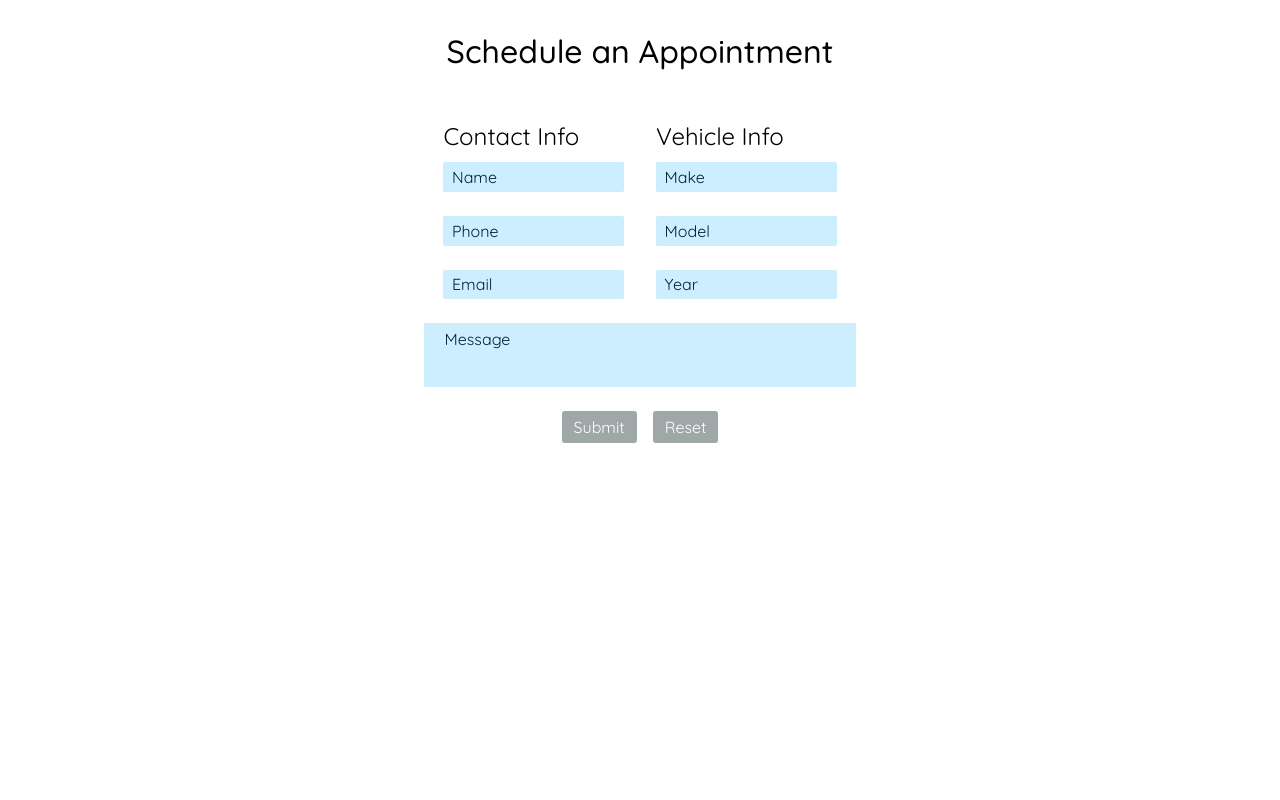
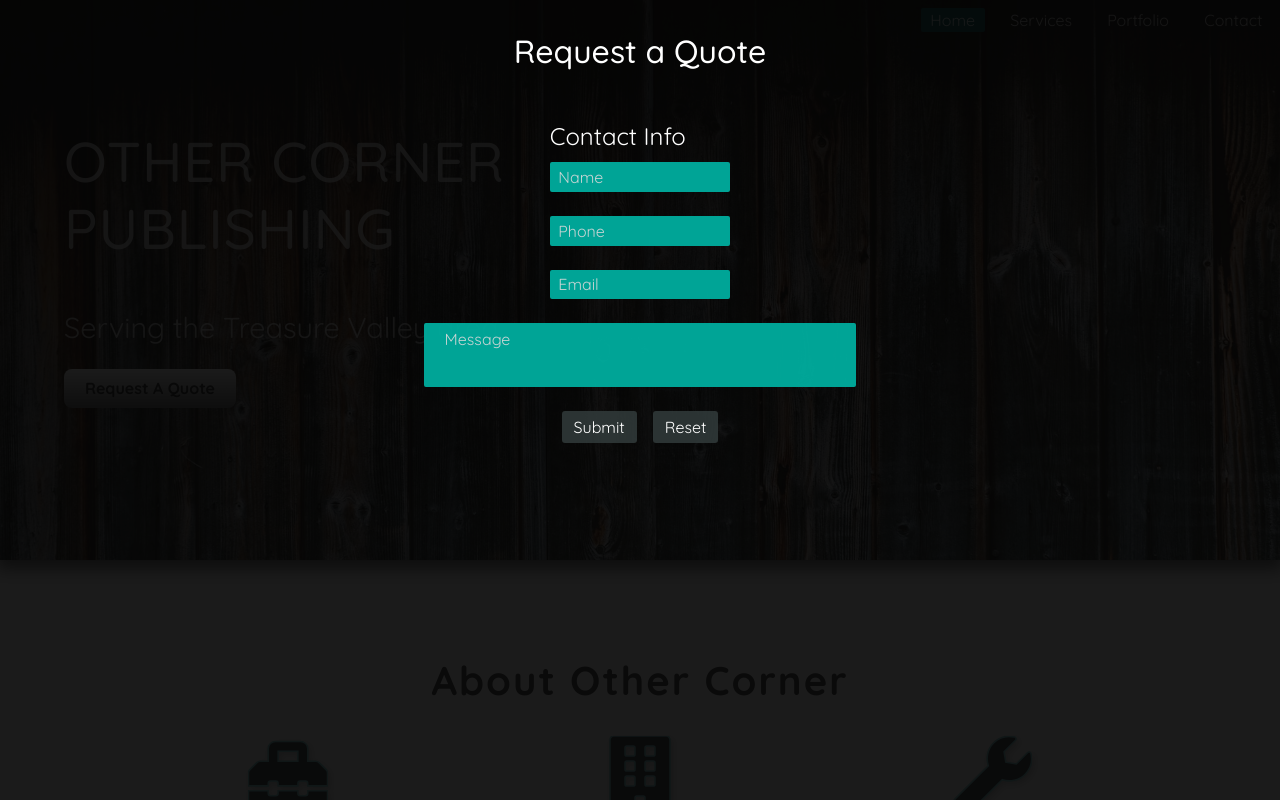
Before and after one commit to rhianonkilzer/jeremysgarage, a Vue app: page /#/ in a window 1280 px wide. Both pictures are taken after a click on the button "Request A Quote". Shown: the top 800 px of the page. Built offline with nearby package versions, Linux system fonts and the light colour scheme.

Commit message:
contact form edits

```diff
--- a/src/components/contact-form.vue
+++ b/src/components/contact-form.vue
@@ -1,84 +1,31 @@
 <template>
-  <div
-    v-if="isOpen"
-    class="contact-form"
-  >
-    <h1 class="title mb-5">Schedule an Appointment</h1>
-    <form
-      accept-charset="UTF-8"
-      action="https://usebasin.com/f/8345c28386f6"
-      method="POST"
-    >
+  <div v-if="isOpen" class="contact-form">
+    <h1 class="title mb-5" style="color:white;">Request a Quote</h1>
+    <form accept-charset="UTF-8" action="https://usebasin.com/f/8345c28386f6" method="POST">
       <div class="row">
         <fieldset>
-          <legend>Contact Info</legend>
-          <form-input
-            type="text"
-            label="Name"
-            placeholder="Jane Doe"
-            name="name"
-            required
-          ></form-input>
-          <form-input
-            type="tel"
-            label="Phone"
-            placeholder="(208)123-4567"
-            name="phone"
+          <legend style="color:white;">Contact Info</legend>
+          <form-input type="text" label="Name" placeholder="Jane Doe" name="name" required></form-input>
+          <form-input type="tel" label="Phone" placeholder="(208)123-4567" name="phone"
             pattern="^\d{3}-\d{3}-\d{4}$|^\d{10}$|^\(\d{3}\) \d{3}-\d{4}$|^\(\d{3}\) \d{3} \d{4}$|^\d{3} \d{3} \d{4}$"
-            required
-          ></form-input>
-          <form-input
-            type="email"
-            label="Email"
-            placeholder="example@email.com"
-            name="email"
-            required
-          ></form-input>
+            required></form-input>
+          <form-input type="email" label="Email" placeholder="example@email.com" name="email" required></form-input>
         </fieldset>
-        <fieldset>
+        <!-- <fieldset>
           <legend>Vehicle Info</legend>
-          <form-input
-            type="text"
-            label="Make"
-            placeholder="Chevrolet"
-            name="make"
-          ></form-input>
-          <form-input
-            type="text"
-            label="Model"
-            placeholder="Silverado"
-            name="model"
-          ></form-input>
-          <form-input
-            type="number"
-            label="Year"
-            placeholder="2003"
-            name="year"
-          ></form-input>
-        </fieldset>
+          <form-input type="text" label="Make" placeholder="Chevrolet" name="make"></form-input>
+          <form-input type="text" label="Model" placeholder="Silverado" name="model"></form-input>
+          <form-input type="number" label="Year" placeholder="2003" name="year"></form-input>
+        </fieldset> -->
       </div>
-      <form-select
-        name="reason"
-        label="Reason"
-        placeholder="Select a reason"
-        :options='options'
-      ></form-select>
-      <form-input
-        type="textarea"
-        name="message"
-        label="Message"
-        placeholder="Leave a message here..."
-      ></form-input>
+      <form-select name="reason" label="Reason" placeholder="Select a reason" :options='options'></form-select>
+      <form-input type="textarea" name="message" label="Message" placeholder="Leave a message here..."></form-input>
       <div class="actions">
         <form-button filled>Submit</form-button>
         <form-button>Reset</form-button>
       </div>
     </form>
-    <i
-      @click="$props.closeForm()"
-      class="fas fa-times fa-3x icon"
-      role="button"
-    ></i>
+    <i @click="$props.closeForm()" class="fas fa-times fa-3x icon" style="color:white;" role="button"></i>
   </div>
 </template>
 
@@ -138,12 +85,12 @@
     width: 100vw;
     height: 100vh;
 
-    background-color: white;
+    background-color: rgba(5, 5, 5, 0.911);
 
     z-index: 999;
   }
 
-  .contact-form > .title {
+  .contact-form>.title {
     width: 100%;
     margin-top: 2rem;
 
@@ -180,7 +127,7 @@
     margin-bottom: 1rem;
   }
 
-  form fieldset > .form-input {
+  form fieldset>.form-input {
     margin-bottom: 1.5rem;
   }
 
--- a/src/components/form-button.vue
+++ b/src/components/form-button.vue
@@ -15,7 +15,7 @@
 <style scoped>
     .form-button {
         border-radius: 3px;
-        background-color: #A0A7A7;
+        background-color: rgba(50, 59, 59, 0.856);
         color: white;
         border: none;
         margin: .5rem;
--- a/src/components/form-input.vue
+++ b/src/components/form-input.vue
@@ -1,27 +1,9 @@
 <template>
-  <div
-    class="form-input"
-    :class="{ isTextarea, isFilled }"
-  >
-    <input
-      v-if="!isTextarea"
-      class="input"
-      :id="id"
-      :placeholder="placeholder"
-      :name="name"
-      :type="type"
-      :required="required"
-      @input="updateValue"
-    />
-    <textarea
-      v-else
-      class="input"
-      :id="id"
-      :placeholder="placeholder"
-      :name="name"
-      :required="required"
-      @input="updateValue"
-    />
+  <div class="form-input" :class="{ isTextarea, isFilled }">
+    <input v-if="!isTextarea" class="input" :id="id" :placeholder="placeholder" :name="name" :type="type"
+      :required="required" @input="updateValue" />
+    <textarea v-else class="input" :id="id" :placeholder="placeholder" :name="name" :required="required"
+      @input="updateValue" />
     <label :for="id">{{label}}</label>
   </div>
 </template>
@@ -76,7 +58,7 @@
 
     display: table;
 
-    color: #002233;
+    color: #dadadae7;
     line-height: 100%;
 
     transform: translateY(-50%);
@@ -93,7 +75,7 @@
     padding: 0.3rem;
     padding-left: calc(4.76% + 0.3rem);
 
-    background-color: #cceeff;
+    background-color: #00afa1ef;
 
     border: none;
     border-radius: 2px;
@@ -106,7 +88,8 @@
   }
 
   .form-input > .input:focus {
-    background-color: hsl(200, 73%, 81%);
+    background-color: hsl(0, 0%, 46%);
+    color: rgba(218, 218, 218, 0.938);
   }
 
   .form-input.isFilled > .input:invalid {
@@ -128,7 +111,7 @@
   }
 
   .form-input > .input::placeholder {
-    color: #002233;
+    color: #d1d1d1;
     opacity: 0;
     transition: opacity 0.2s;
   }
```
